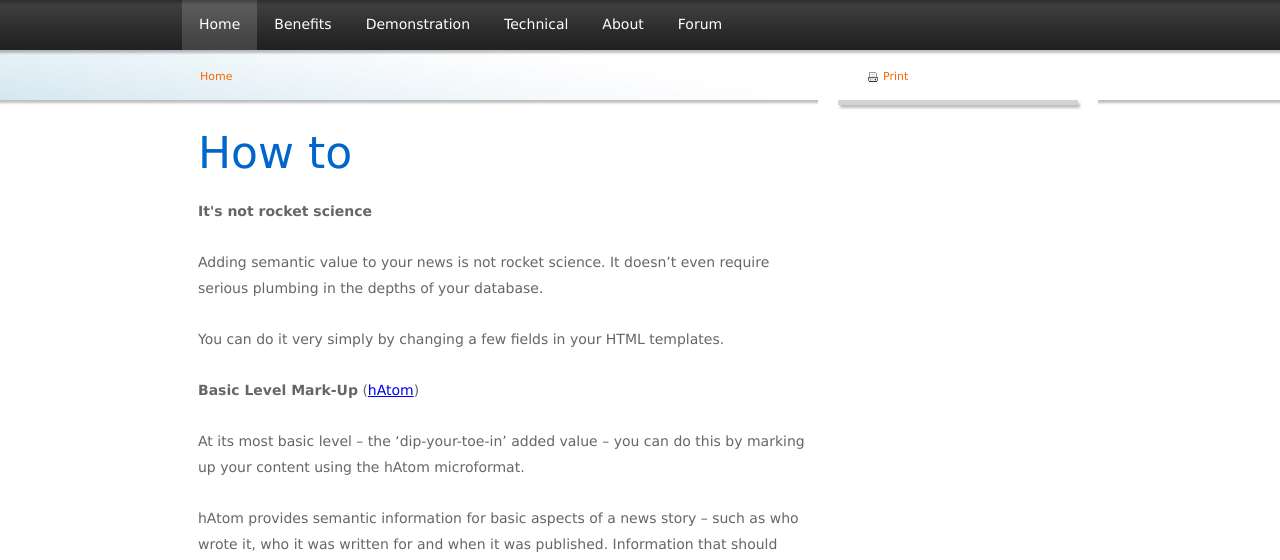
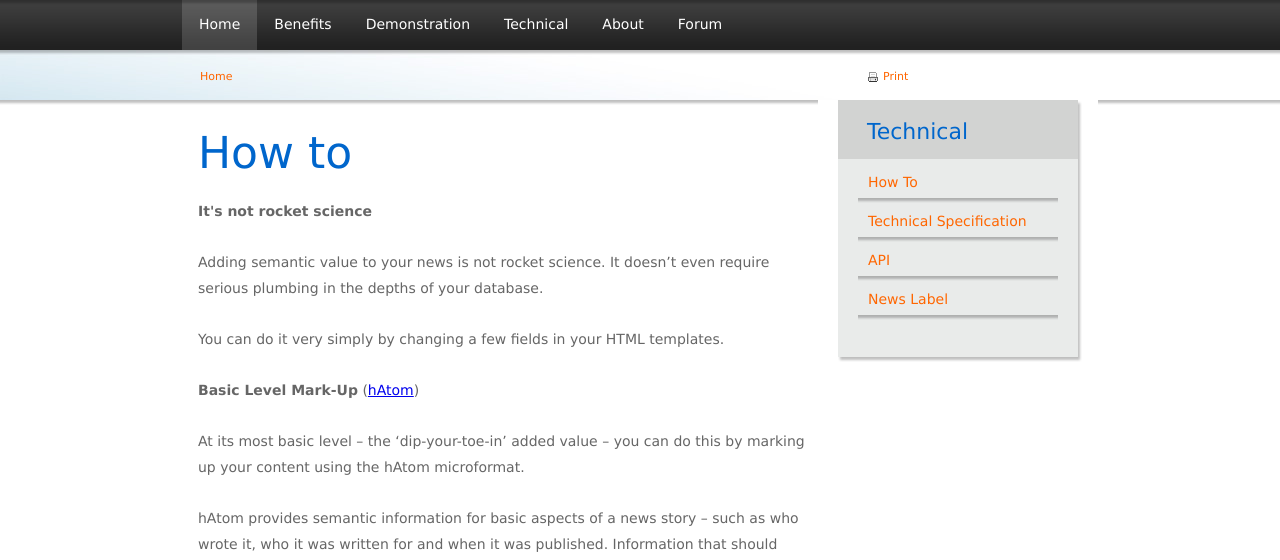
Before and after one commit to markng/valueaddednews, a Django app: template templates/how_to_1.html in a window 1280 px wide. Shown: the part 98-658 px from the top of the page. Run offline with Django 3.2, Linux system fonts and the light colour scheme; the template is opened without the code that fills it, so the values that code supplies are empty; some libraries are stand-ins or nearby versions.

Commit message:
howto side links ( HACK )

```diff
--- a/templates/how_to_1.html
+++ b/templates/how_to_1.html
@@ -187,6 +187,28 @@
       	<div class="sub-nav">
       		<div class="sub-nav-top">&nbsp;</div>
       		<div class="sub-nav-cnt">
+      			<h3>Technical</h3>
+      			<ul>
+
+
+
+      			    <li><a href="/howto">How To</a></li>
+
+
+
+      			    <li><a href="/technical/techspec">Technical Specification</a></li>
+
+
+
+      			    <li><a href="/technical/api">API</a></li>
+
+
+
+      			    <li><a href="/technical/newslabel">News Label</a></li>
+
+
+
+      			</ul>
       		</div>
       		<div class="sub-nav-btm">&nbsp;</div>
       	</div>
```
Lines whose indentation alone changed are shown as unchanged.
